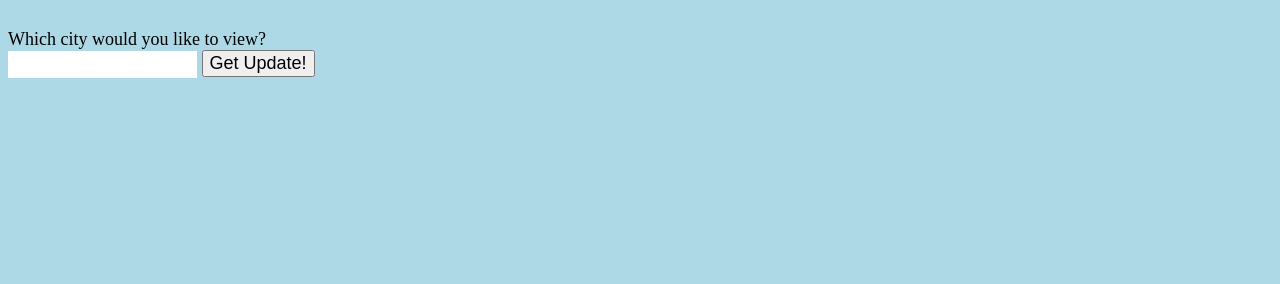
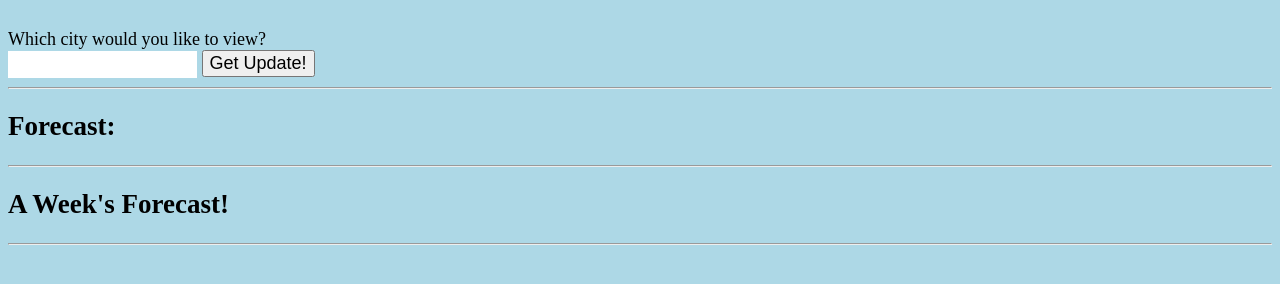
Before and after one commit to adhillon0817/Rain-or-Shine, a website: page index.html in a window 1280 px wide. Shown: the part 72-356 px from the top of the page. Drawn offline with Linux system fonts and the light colour scheme.

Commit message:
added divs to seperate parts of the page using columns - U6 CH4

```diff
--- a/index.html
+++ b/index.html
@@ -36,6 +36,27 @@
 
                         </div>
                     </div>
+                    <hr>
+                    <div class="col-sm-10 justify-content-center" id="forecasts">
+                        <div class="row mt-3" id="single-day">
+                            <h2>Forecast:</h2>
+                            <hr>
+                            <div class="col-sm-11">
+                                <div class="container" id="fetch">
+                                    <p class="display-5" id="fetch-button">
+
+                                    </p>
+                                </div>
+                            </div>
+                            <div class="col-sm-12">
+                                <h2>A Week's Forecast!</h2>
+                                <hr>
+                            </div>
+                            <div class="col-sm-12" id="week">
+                                <div class="row" id="fetch-week"></div>
+                            </div>
+                        </div>
+                    </div>
                 </div>
             </div>
         </div>
```
